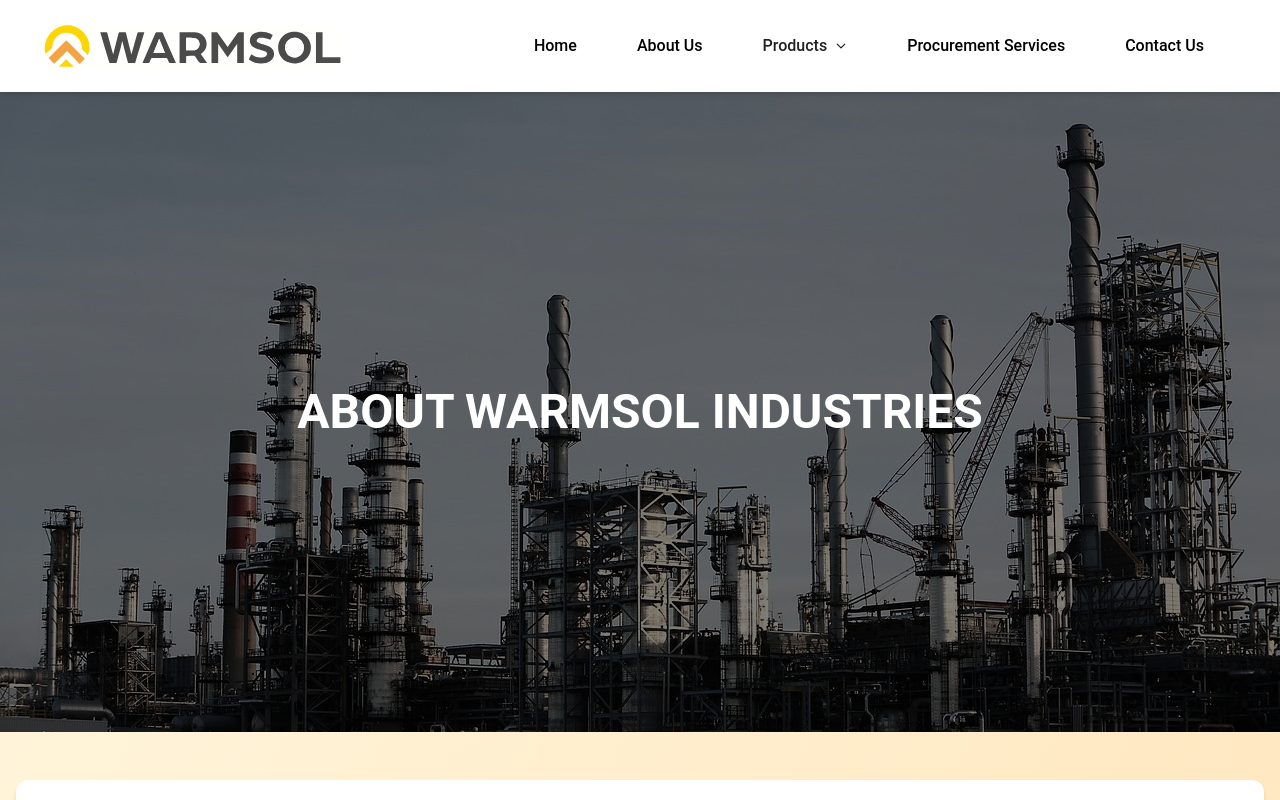
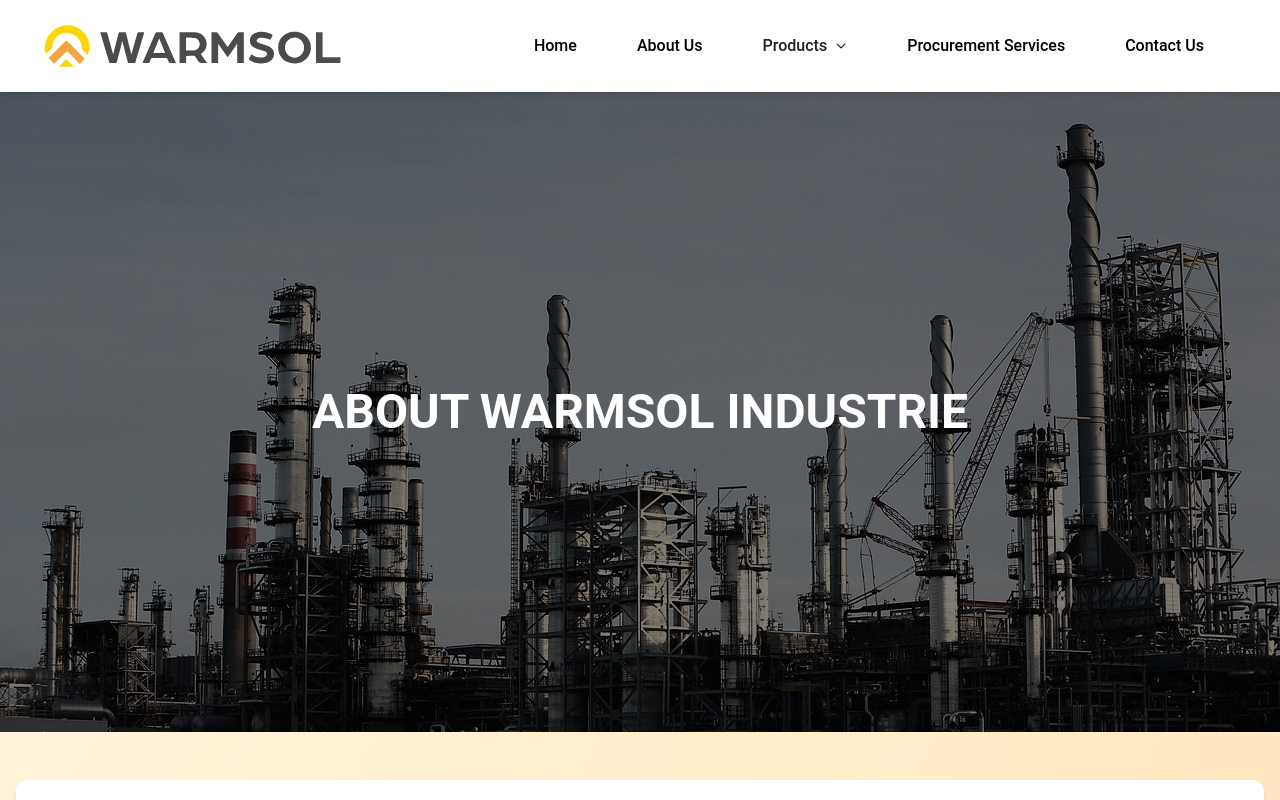
Before and after one commit to warmsolindus/warmsolIndusWeb, a React (Vite) app: page /about-us in a window 1280 px wide. Shown: the top 800 px of the page. Built offline with nearby package versions, Linux system fonts and the light colour scheme; the HTML template or start-up script is replaced by a standard one.

Commit message:
Update AboutUs.jsx

```diff
--- a/src/pages/AboutUs.jsx
+++ b/src/pages/AboutUs.jsx
@@ -31,7 +31,7 @@
             color="white"
             className="text-3xl md:text-4xl lg:text-5xl font-bold text-center"
           >
-            ABOUT WARMSOL INDUSTRIES
+            ABOUT WARMSOL INDUSTRIE
           </Typography>
         </div>
       </div>
```
